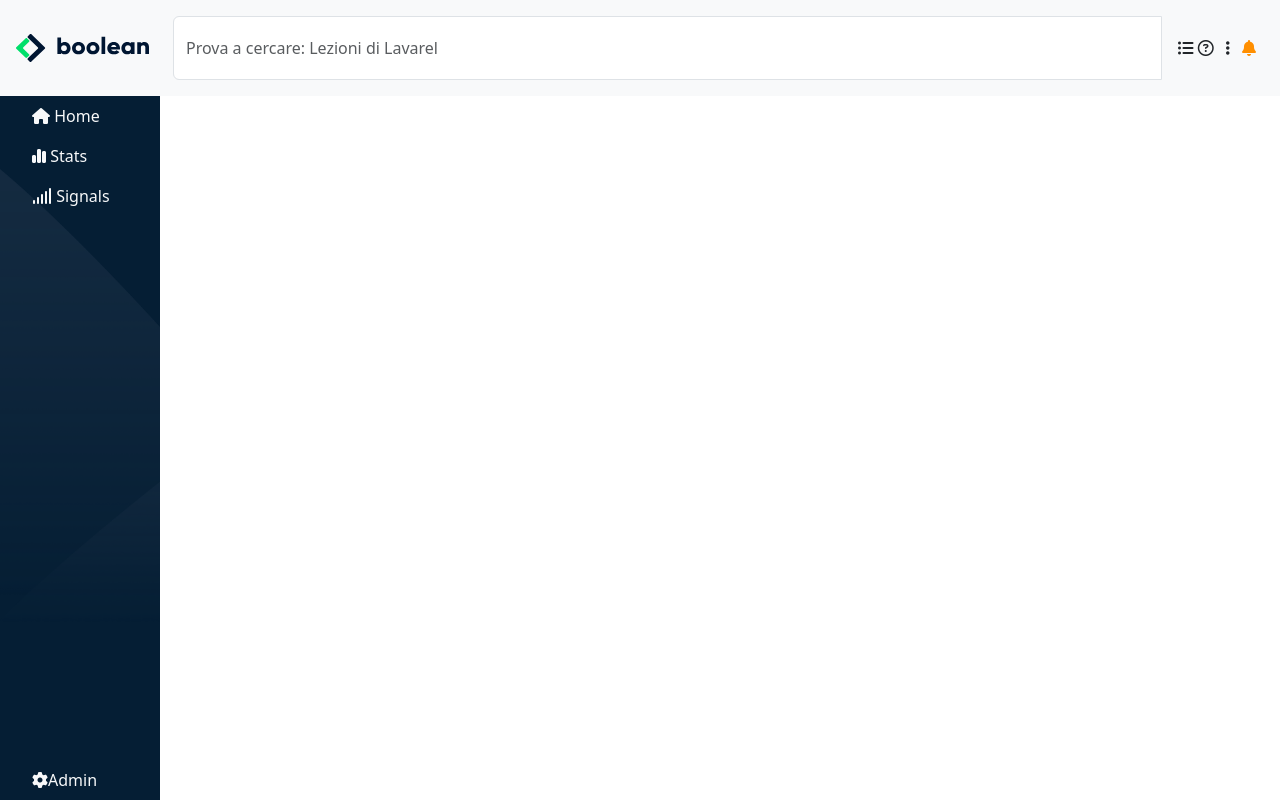
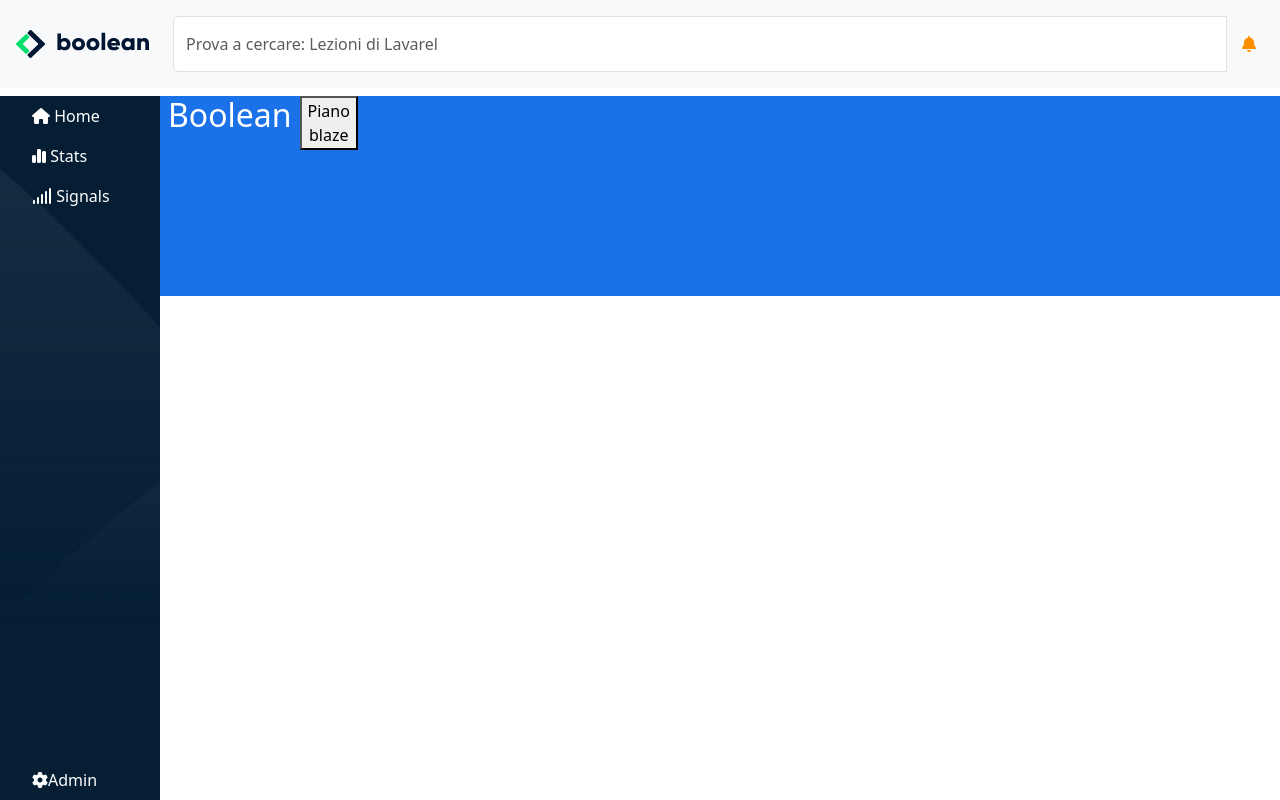
Before and after one commit to VincenzoMinardi/html-css-bootstrap-dashboard, a plain HTML site: page index.html in a window 1280 px wide. Drawn offline with nearby package versions, Linux system fonts and the light colour scheme.

Commit message:
add: responsive nav-bar mobile

```diff
--- a/assets/style.css
+++ b/assets/style.css
@@ -15,12 +15,30 @@ aside{
     height: 250px;
 }
 
-.text-light{
+.text-white{
     list-style: none;
 }
 
 .icon{
     position: absolute;
     bottom: 0;
+}
+
+main{
+     overflow: scroll;
+    position:fixed;
+    top: 96px;
+    left: 160px;
+    height: 100vh;
+    width: 91.5%;
 
 }
+
+.under-bar{
+    height: 200px;
+    background-color:rgb(27, 114, 232);
+}
+
+.cont-flex{
+    display: flex;
+}
--- a/index.html
+++ b/index.html
@@ -17,9 +17,9 @@
                     <input type="text " class="form-control" placeholder="Prova a cercare: Lezioni di Lavarel" aria-label="Username"
                         aria-describedby="basic-addon1">
                     <div class="text-center p-3">
-                        <i class="fa-solid fa-list-ul ml-2"></i>
-                        <i class="fa-regular fa-circle-question ml-2"></i>
-                        <i class="fa-solid fa-ellipsis-vertical m-2"></i>
+                        <i class=" d-sm-none fa-solid fa-list-ul ml-2"></i>
+                        <i class=" d-sm-none fa-regular fa-circle-question ml-2"></i>
+                        <i class="d-sm-none fa-solid fa-ellipsis-vertical m-2"></i>
                         <i class="fa-solid fa-bell" style="color: #ff8f00;"></i>
                     </div>
                 </div>
@@ -27,12 +27,22 @@
     </div>
     <aside>
         <ul>
-            <li class="text-light py-2"><i class=" fa-solid fa-house"></i> Home</li>
-            <li class="text-light py-2"><i class="fa-solid fa-chart-simple"></i> Stats</li>
-            <li class="text-light py-2"><i class="fa-solid fa-signal"></i> Signals</li>
-            <li class=" icon text-light py-2"><i class="fa-solid fa-gear"></i>Admin</li>
+            <li class="text-white py-2"><i class=" fa-solid fa-house"></i> Home</li>
+            <li class="text-white py-2"><i class="fa-solid fa-chart-simple"></i> Stats</li>
+            <li class="text-white py-2"><i class="fa-solid fa-signal"></i> Signals</li>
+            <li class=" icon text-white py-2"><i class="fa-solid fa-gear"></i>Admin</li>
         </ul>
     </aside>
+    <main>
+        <div class="under-bar">
+            <div class="row">
+                <div class="col-2 cont-flex">
+                    <h2 class="text-white px-2">Boolean</h2>
+                    <button>Piano blaze</button>
+                </div>
+            </div>
+        </div>
+    </main>
 
 
     <script src="https://cdn.jsdelivr.net/npm/bootstrap@5.3.0-alpha2/dist/js/bootstrap.bundle.min.js" integrity="sha384-qKXV1j0HvMUeCBQ+QVp7JcfGl760yU08IQ+GpUo5hlbpg51QRiuqHAJz8+BrxE/N" crossorigin="anonymous"></script>
```
